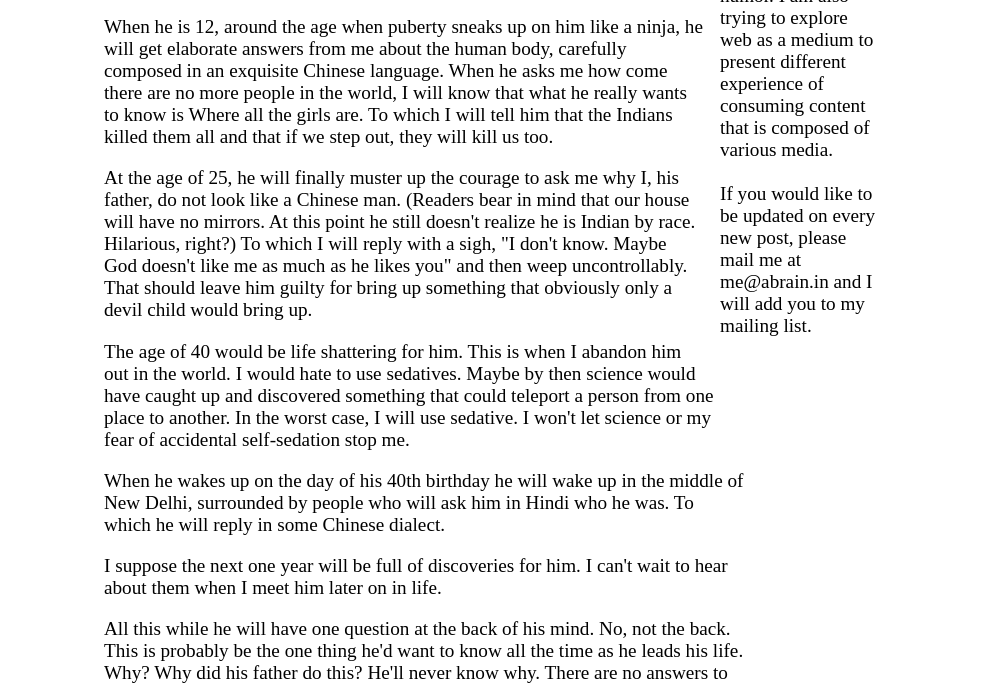
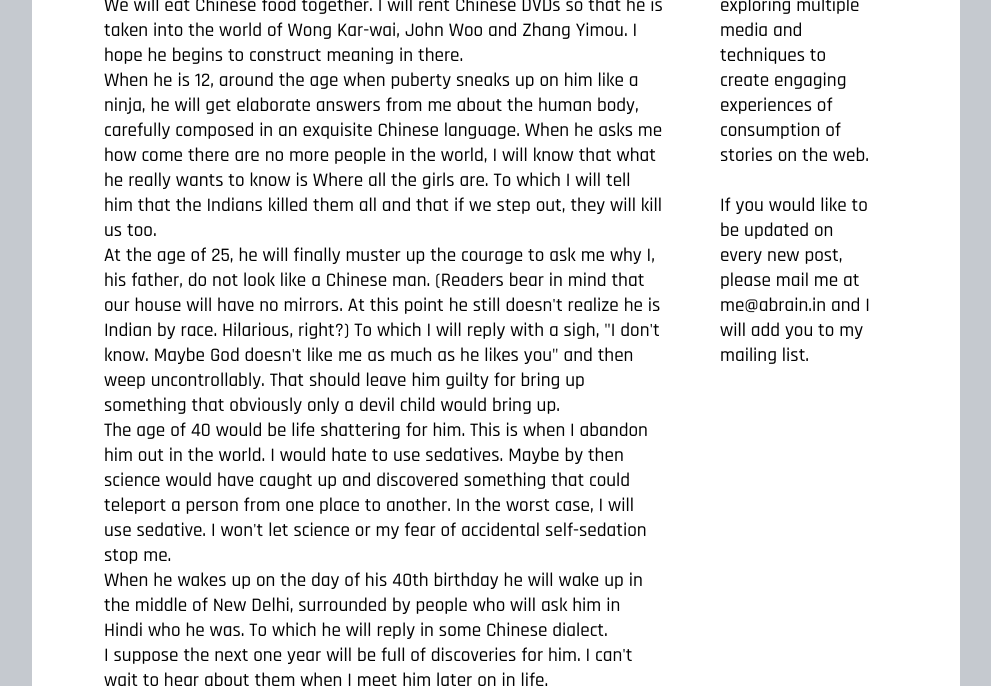
Before and after one commit to dennyabrain/aathoo, a plain HTML site: page 1/index.html in a window 1280 px wide. Shown: the part 308-994 px from the top of the page, without its empty margins (144-1135 px from the left). Drawn offline with Linux system fonts and the light colour scheme; a script that the page names is missing.

Commit message:
Finished Hand Crafting 1

```diff
--- a/1/index.html
+++ b/1/index.html
@@ -10,7 +10,7 @@
 <div id="container">
 <div id="header">
 	<img src="header.png">
-	<p>aathoo is a repository of all my quirky ideas often revolving around humor. I am also trying to explore web as a medium to present different experience of consuming content that is composed of various media.</br></br>If you would like to be updated on every new post, please mail me at me@abrain.in and I will add you to my mailing list.</p>
+	<p>aathoo is an experiment in exploring  multiple media and techniques to create engaging experiences of consumption of stories on the web.</br></br>If you would like to be updated on every new post, please mail me at me@abrain.in and I will add you to my mailing list.</p>
 </div>
 <div id="title">
 	<h1>Plan for an elaborate prank on my son</h1>
--- a/1/style.css
+++ b/1/style.css
@@ -1,6 +1,24 @@
+@import url(http://fonts.googleapis.com/css?family=Rajdhani:500,700&subset=latin,latin-ext);
+
+body{
+	font-family: 'Rajdhani', sans-serif;
+	/*background-color:#E4DDBD;*/
+	background-color:#C5C9CF;
+}
+
+*
+{
+    margin:0;
+    padding:0;
+}
+
 #container{
 	margin:auto;
 	max-width:800px;
+	background-color:#ffffff;
+	padding:5%;
+	margin-top:1%;
+	margin-bottom:1%;
 }
 
 #title{
@@ -11,11 +29,11 @@
 float:right;
 width:20%;
 font-size:1.0em;
-padding:0 2% 2% 2%;
+padding:1% 2% 2% 2%;
 }
 
 #content{
-width:80%;
+width:70%;
 padding:1%;
 }
 
@@ -26,9 +44,14 @@ font-size:1.0em;
 padding:0 2% 2% 2%;
 }
 
+#comment{
+margin-top:5%;
+}
+
 #footer{
-	padding: 1%;
-	text-align:center;
+padding: 1%;
+text-align:center;
+margin-top:5%;
 }
 
 img{
```
Also changed, not shown: 1 other file.
